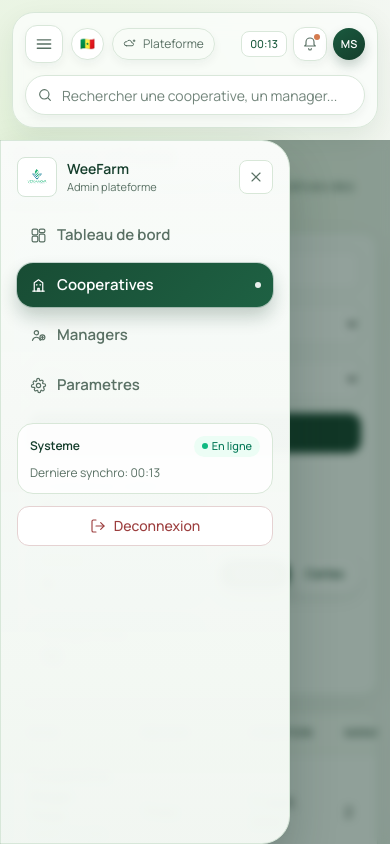
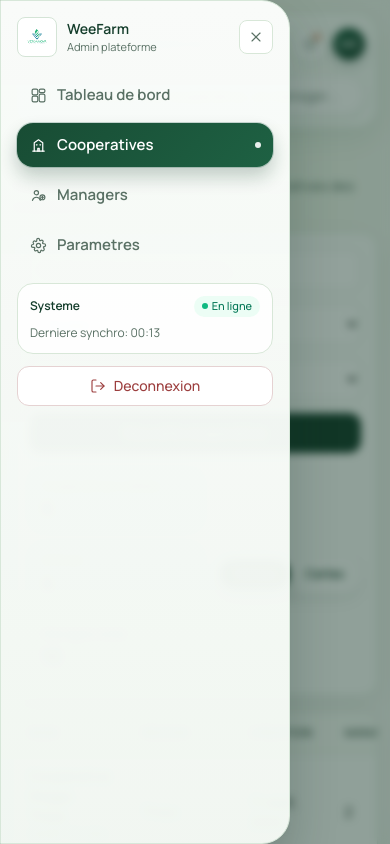
Before and after one commit to dalibouzir/PFE, a Next.js app: page /admin/cooperatives in a window 390 px wide. Both pictures are taken after a click on the button 44 px from the left and 44 px from the top of the page. Shown: the top 844 px of the page. Built offline with nearby package versions, Linux system fonts and the light colour scheme.

Commit message:
restore full-height mobile sidebar

```diff
--- a/components/app/AppShell.tsx
+++ b/components/app/AppShell.tsx
@@ -514,15 +514,12 @@ export function AppShell({ children, role }: { children: React.ReactNode; role:
         </div>
       </aside>
 
-      <div
-        className={cx("fixed inset-x-0 bottom-0 z-40 md:hidden transition-opacity duration-200", mobileOpen ? "pointer-events-auto opacity-100" : "pointer-events-none opacity-0")}
-        style={{ top: `${loaderTop}px` }}
-      >
+      <div className={cx("fixed inset-0 z-[70] md:hidden transition-opacity duration-200", mobileOpen ? "pointer-events-auto opacity-100" : "pointer-events-none opacity-0")}>
         <button className="absolute inset-0 bg-[#0f2f22]/45 backdrop-blur-sm" onClick={() => setMobileOpen(false)} aria-label="Fermer le menu" />
 
         <aside
           className={cx(
-            "scroll-thin absolute left-0 top-0 h-full w-[min(86vw,290px)] overflow-y-auto overscroll-y-contain rounded-r-[28px] border border-[#d7e7d9] bg-[linear-gradient(180deg,rgba(251,253,251,0.98)_0%,rgba(245,250,245,0.96)_100%)] p-4 pb-[calc(1rem+env(safe-area-inset-bottom))] shadow-[0_24px_48px_rgba(15,43,31,0.22)] touch-pan-y transition-transform duration-300",
+            "scroll-thin absolute left-0 top-0 h-[100svh] w-[min(86vw,290px)] overflow-y-auto overscroll-y-contain rounded-r-[28px] border border-[#d7e7d9] bg-[linear-gradient(180deg,rgba(251,253,251,0.98)_0%,rgba(245,250,245,0.96)_100%)] p-4 pb-[calc(1rem+env(safe-area-inset-bottom))] shadow-[0_24px_48px_rgba(15,43,31,0.22)] touch-pan-y transition-transform duration-300",
             mobileOpen ? "translate-x-0" : "-translate-x-full",
           )}
         >
```
